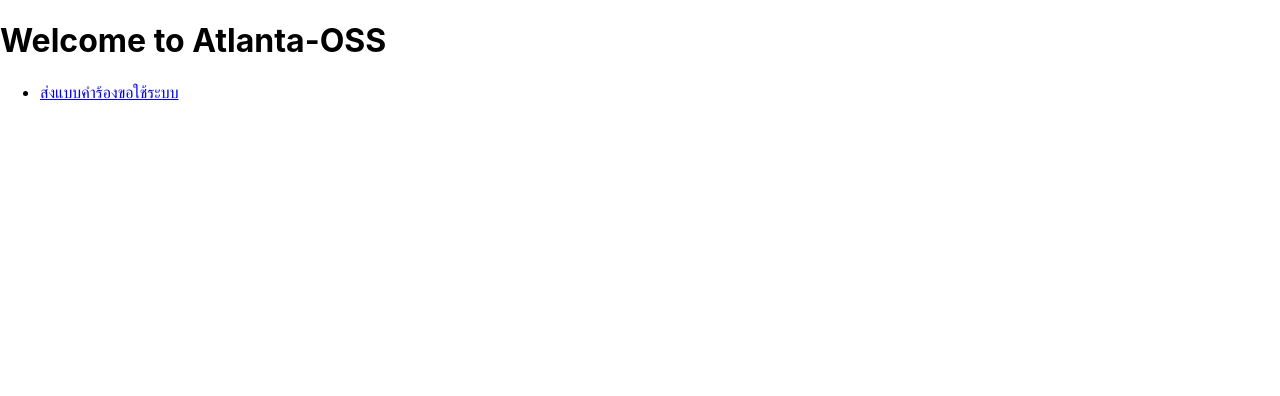
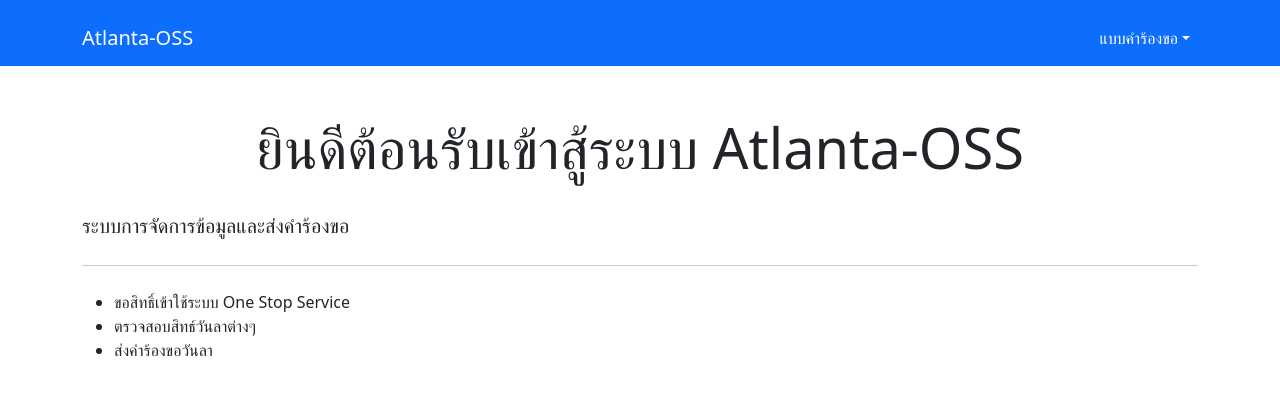
Before and after one commit to Loxyez/Atlanta-OSS, a React (Create React App) app in the folder atlanta-oss/: page / in a window 1280 px wide. Shown: the top 396 px of the page. Built offline with nearby package versions, Linux system fonts and the light colour scheme.

Commit message:
Base feature has start

```diff
--- a/atlanta-oss/package.json
+++ b/atlanta-oss/package.json
@@ -3,12 +3,16 @@
   "version": "0.1.0",
   "private": true,
   "dependencies": {
+    "@popperjs/core": "^2.11.8",
     "@testing-library/jest-dom": "^5.17.0",
     "@testing-library/react": "^13.4.0",
     "@testing-library/user-event": "^13.5.0",
     "axios": "^1.7.2",
+    "bootstrap": "^5.3.3",
     "env-cmd": "^10.1.0",
+    "jquery": "^3.7.1",
     "react": "^18.3.1",
+    "react-bootstrap": "^2.10.4",
     "react-dom": "^18.3.1",
     "react-router-dom": "^6.24.1",
     "react-scripts": "5.0.1",
--- a/atlanta-oss/public/index.html
+++ b/atlanta-oss/public/index.html
@@ -5,6 +5,7 @@
     <link rel="icon" href="%PUBLIC_URL%/favicon.ico" />
     <meta name="viewport" content="width=device-width, initial-scale=1" />
     <meta name="theme-color" content="#000000" />
+    <link rel="stylesheet" href="styles/styles.css">
     <meta
       name="description"
       content="Web site created using create-react-app"
@@ -24,7 +25,7 @@
       work correctly both with client-side routing and a non-root public URL.
       Learn how to configure a non-root public URL by running `npm run build`.
     -->
-    <title>Atlanta-OSS</title>
+    <title>Atlanta One Stop Service System</title>
   </head>
   <body>
     <noscript>You need to enable JavaScript to run this app.</noscript>
--- /dev/null
+++ b/atlanta-oss/public/styles/styles.css
@@ -0,0 +1,62 @@
+/* Custom CSS to ensure the text color in the navbar is white */
+body {
+    margin: 0;
+    padding: 0;
+    overflow-x: hidden; /* Prevent horizontal scroll */
+}
+
+.navbar {
+    width: 100%;
+    padding-left: 15px;
+    padding-right: 15px;
+    margin-bottom: 0; /* Remove bottom margin */
+}
+
+.navbar-brand, .navbar-nav .nav-link, .navbar-nav {
+    color: white !important;
+}
+
+.container {
+    margin-top: 10px; /* Adjust the top margin as needed */
+}
+
+.display-4 {
+    font-weight: 300;
+    margin-bottom: 30px;
+}
+
+.lead {
+    font-size: 1.25em;
+    font-weight: 300;
+}
+
+.btn-primary {
+    background-color: #007bff;
+    border-color: #007bff;
+}
+
+.btn-primary:hover {
+    background-color: #0056b3;
+    border-color: #0056b3;
+}
+
+/* Responsive adjustments */
+@media (max-width: 768px) {
+    .container {
+        margin-top: 20px;
+        padding-left: 10px;
+        padding-right: 10px;
+    }
+
+    .display-4 {
+        font-size: 2.5em;
+    }
+
+    .lead {
+        font-size: 1em;
+    }
+
+    .navbar-brand, .navbar-nav .nav-link {
+        font-size: 1em;
+    }
+}
--- a/atlanta-oss/src/App.js
+++ b/atlanta-oss/src/App.js
@@ -1,8 +1,12 @@
 import React from 'react';
+import ReactDOM from 'react-dom';
 import { BrowserRouter as Router, Route, Routes } from 'react-router-dom';
+import 'bootstrap/dist/css/bootstrap.min.css';
 
 import Home from './components/home/home';
 import RequestForm from './components/request-form/request-form';
+
+ReactDOM.render(<App/>, document.getElementById('root'));
 
 function App () {
   return (
--- a/atlanta-oss/src/components/home/home.js
+++ b/atlanta-oss/src/components/home/home.js
@@ -1,17 +1,20 @@
 import React from 'react';
-import { Link } from 'react-router-dom';
+import CustomNavbar from '../navigation-bar/navbar';
 
 export default function Home () {
     return(
         <div>
-            <h1>Welcome to Atlanta-OSS</h1>
-            <nav>
+            <CustomNavbar />
+            <div className='container mt-5'>
+                <h1 className='display-4 text-center'>ยินดีต้อนรับเข้าสู้ระบบ Atlanta-OSS</h1>
+                <p className='lead'>ระบบการจัดการข้อมูลและส่งคำร้องขอ</p>
+                <hr className='my-4'/>
                 <ul>
-                    <li>
-                        <Link to="/request_form">ส่งแบบคำร้องขอใช้ระบบ</Link>
-                    </li>
+                    <li>ขอสิทธิ์เข้าใช้ระบบ One Stop Service</li>
+                    <li>ตรวจสอบสิทธ์วันลาต่างๆ</li>
+                    <li>ส่งคำร้องขอวันลา</li>
                 </ul>
-            </nav>
+            </div>
         </div>
     )
 }
--- /dev/null
+++ b/atlanta-oss/src/components/navigation-bar/navbar.js
@@ -0,0 +1,21 @@
+import React from "react";
+import { Navbar, Nav, NavDropdown, Container } from 'react-bootstrap';
+
+export default function CustomNavbar() {
+    return (
+        <Navbar bg="primary" expand="lg">
+            <Container>
+                <Navbar.Brand href="/" className="text-white">Atlanta-OSS</Navbar.Brand>
+                <Navbar.Toggle aria-controls="basic-navbar-nav" />
+                <Navbar.Collapse id="basic-navbar-nav" className="justify-content-end">
+                    <Nav className="ml-auto">
+                        <NavDropdown title={<span className="text-white">แบบคำร้องขอ</span>} id="basic-nav-dropdown">
+                            <NavDropdown.Item href="/request_form"> ส่งคำร้องขอบัญชีเข้าใช้ระบบ</NavDropdown.Item>
+                            <NavDropdown.Item href="#" disabled> ส่งคำร้องขอ ลากิจ/ลาอื่นๆ</NavDropdown.Item>
+                        </NavDropdown>
+                    </Nav>
+                </Navbar.Collapse>
+            </Container>
+        </Navbar>
+    );
+}
```
Also changed, not shown: 2 other files (tests, documents, lock files or other folders).
